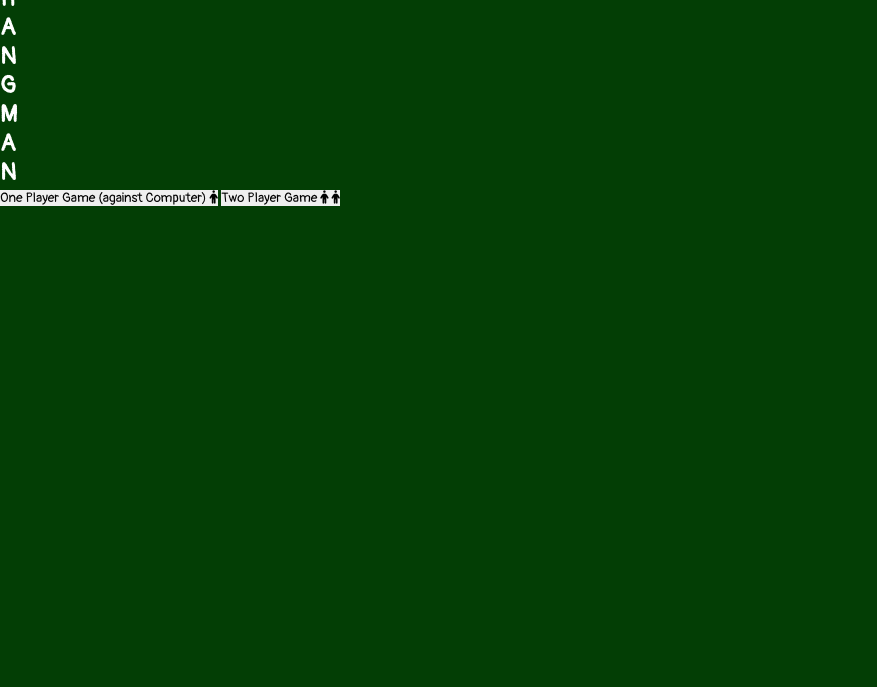
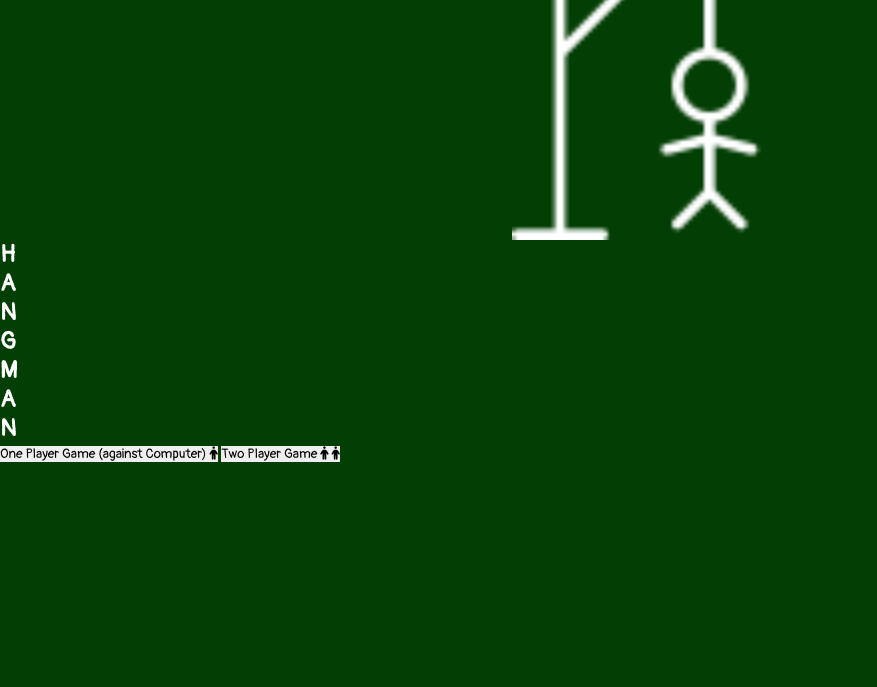
Before and after one commit to Grawnya/hangman, a plain HTML site: page index.html in a window 1280 px wide. Shown: the part 113-800 px from the top of the page, without its empty margins (0-877 px from the left). Drawn offline with Linux system fonts and the light colour scheme.

Commit message:
style hangman image

```diff
--- a/assets/css/styles.css
+++ b/assets/css/styles.css
@@ -16,6 +16,7 @@
 body {
     background-color: var(--dark-green);
     color: var(--white);
+    border: 5%;
 }
 
 /* Heading */
@@ -31,6 +32,14 @@ h1 {
 
 /* Image */
 
+#full-hangman-start {
+    margin: 0 auto;
+    display: block;
+    padding: 0 5%;
+    width: 20%;
+    height: auto;
+}
+
 /* Word to Guess */
 
 /* Game Type Buttons */
--- a/index.html
+++ b/index.html
@@ -16,7 +16,7 @@
         <h1><img id="logo" src="assets/images/hangman-white.png" alt="full hangman figure"> Hangman</h1>
     </header>
     <section id="hangman-body">
-        <!-- Insert full picture, which gets cleared when the game is started -->
+        <img id="full-hangman-start" src="assets/images/hangman-white.png" alt="full hangman figure">
     </section>
     <section id="guessing-letters">
         <h2 class="word-letter">H</h2>
```
